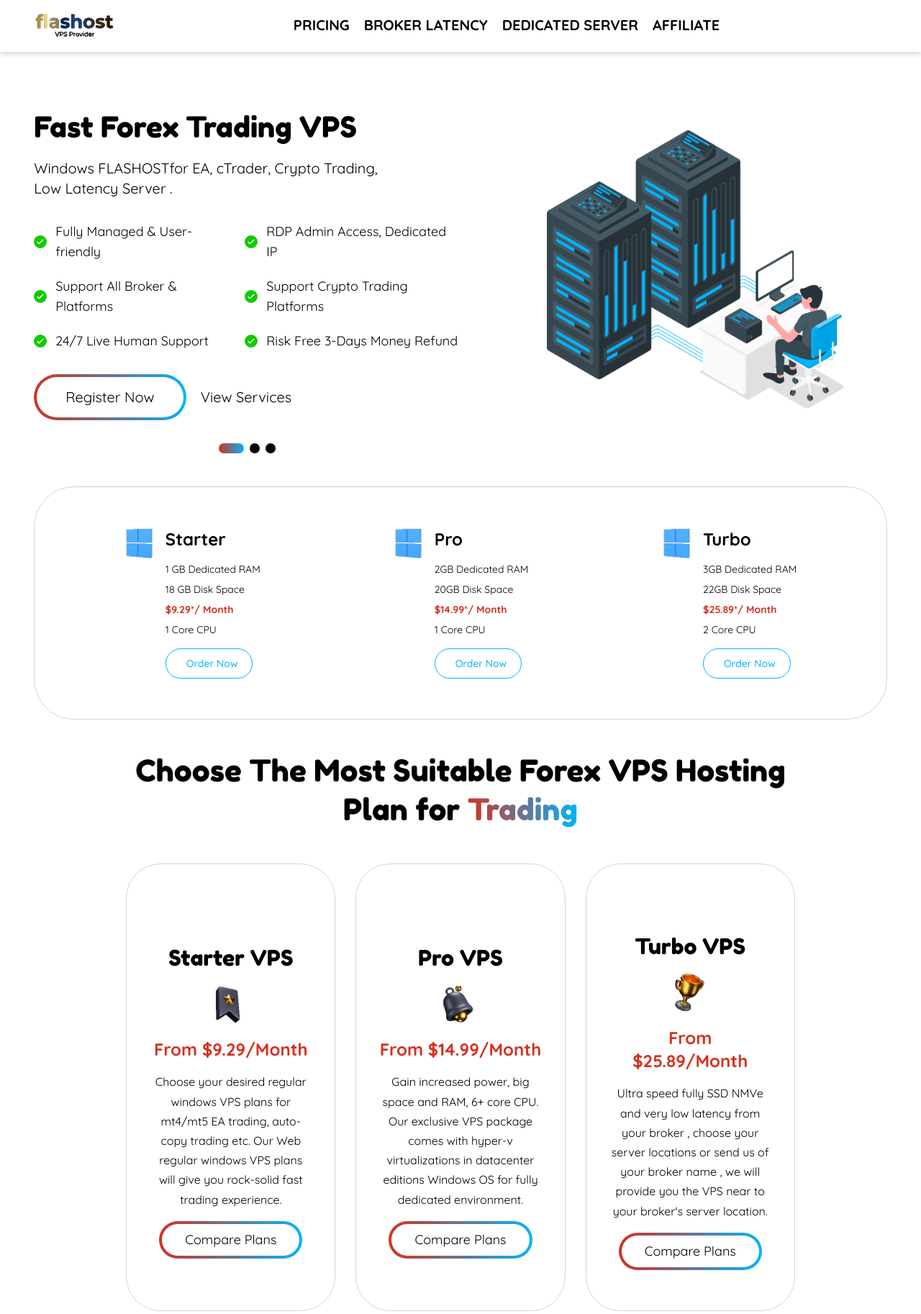
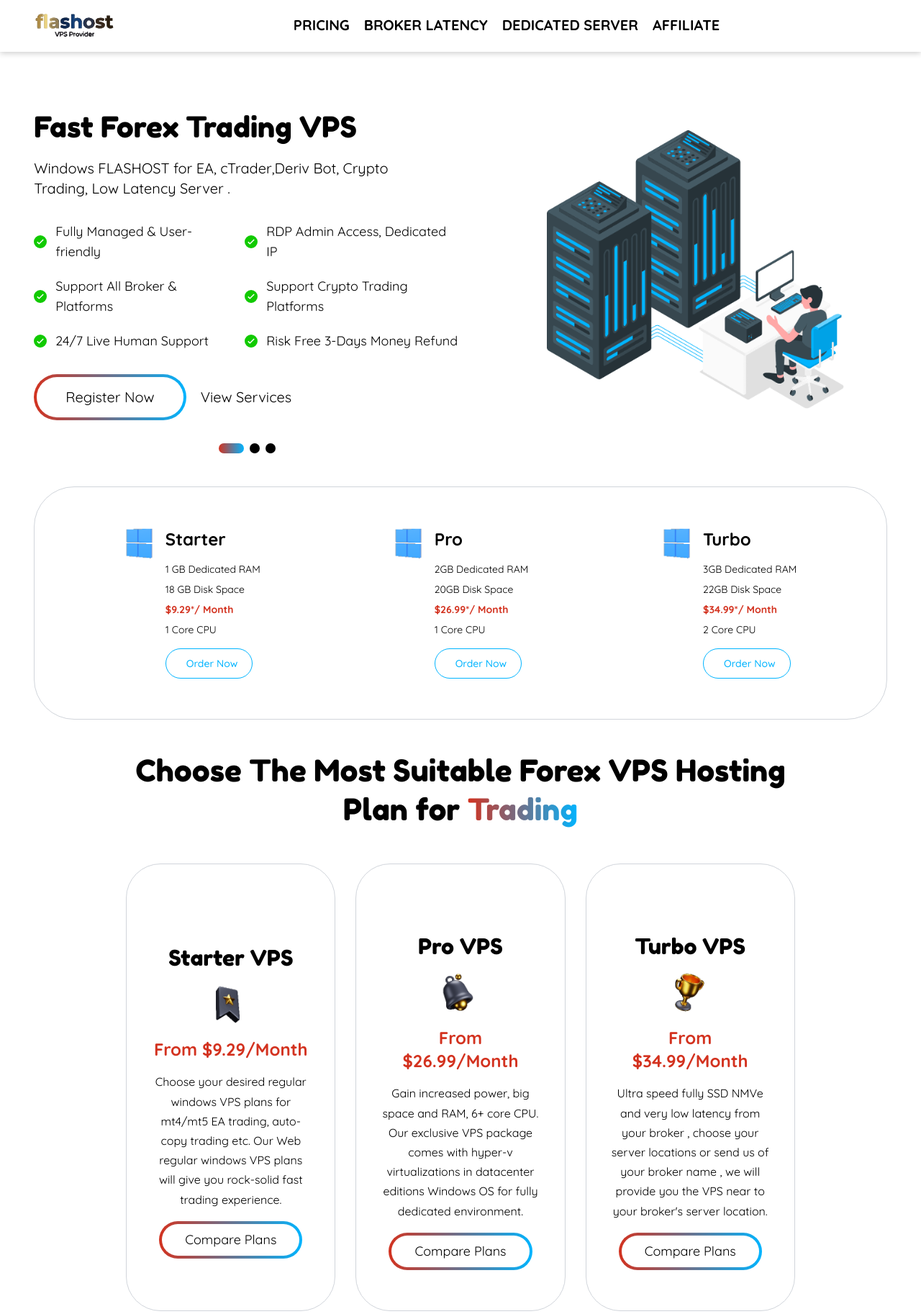
Before and after one commit to Devl-ad/flashost, a Django app: page / in a window 1280 px wide. Shown: the part 129-1955 px from the top of the page at 72% size. Run offline with Django 4.2, Linux system fonts and the light colour scheme; some libraries are stand-ins or nearby versions.

Commit message:
modified

```diff
--- a/templates/index.html
+++ b/templates/index.html
@@ -18,8 +18,8 @@
                 <p
                   class="text-lg md:text-xl 2xl:text-2xl text-black xl:pr-20 2xl:pr-32"
                 >
-                  Windows FLASHOSTfor EA, cTrader, Crypto Trading, Low Latency
-                  Server .
+                  Windows FLASHOST for EA, cTrader,Deriv Bot, Crypto Trading,
+                  Low Latency Server .
                 </p>
                 <div class="flex flex-wrap xl:flex-nowrap xl:gap-5 gap-3 pt-2">
                   <div class="xl:space-y-5 space-y-3 min-w-[250px]">
@@ -262,7 +262,7 @@
                   2GB Dedicated RAM
                 </li>
                 <li class="font-normal text-black text-sm">20GB Disk Space</li>
-                <li class="font-bold text-sm text-primary">$14.99*/ Month</li>
+                <li class="font-bold text-sm text-primary">$26.99*/ Month</li>
                 <li class="font-normal text-black text-sm">1 Core CPU</li>
               </ul>
               <a
@@ -286,7 +286,7 @@
                   3GB Dedicated RAM
                 </li>
                 <li class="font-normal text-black text-sm">22GB Disk Space</li>
-                <li class="font-bold text-sm text-primary">$25.89*/ Month</li>
+                <li class="font-bold text-sm text-primary">$34.99*/ Month</li>
                 <li class="font-normal text-black text-sm">2 Core CPU</li>
               </ul>
               <a
@@ -359,7 +359,7 @@
             />
           </figure>
           <h4 class="font-bold text-primary text-center text-2xl">
-            From $14.99/Month
+            From $26.99/Month
           </h4>
           <p class="text-base text-black text-center !leading-[1.7]">
             Gain increased power, big space and RAM, 6+ core CPU. Our exclusive
@@ -392,7 +392,7 @@
             />
           </figure>
           <h4 class="font-bold text-primary text-center text-2xl">
-            From $25.89/Month
+            From $34.99/Month
           </h4>
           <p class="text-base text-black text-center !leading-[1.7]">
             Ultra speed fully SSD NMVe and very low latency from your broker ,
```
